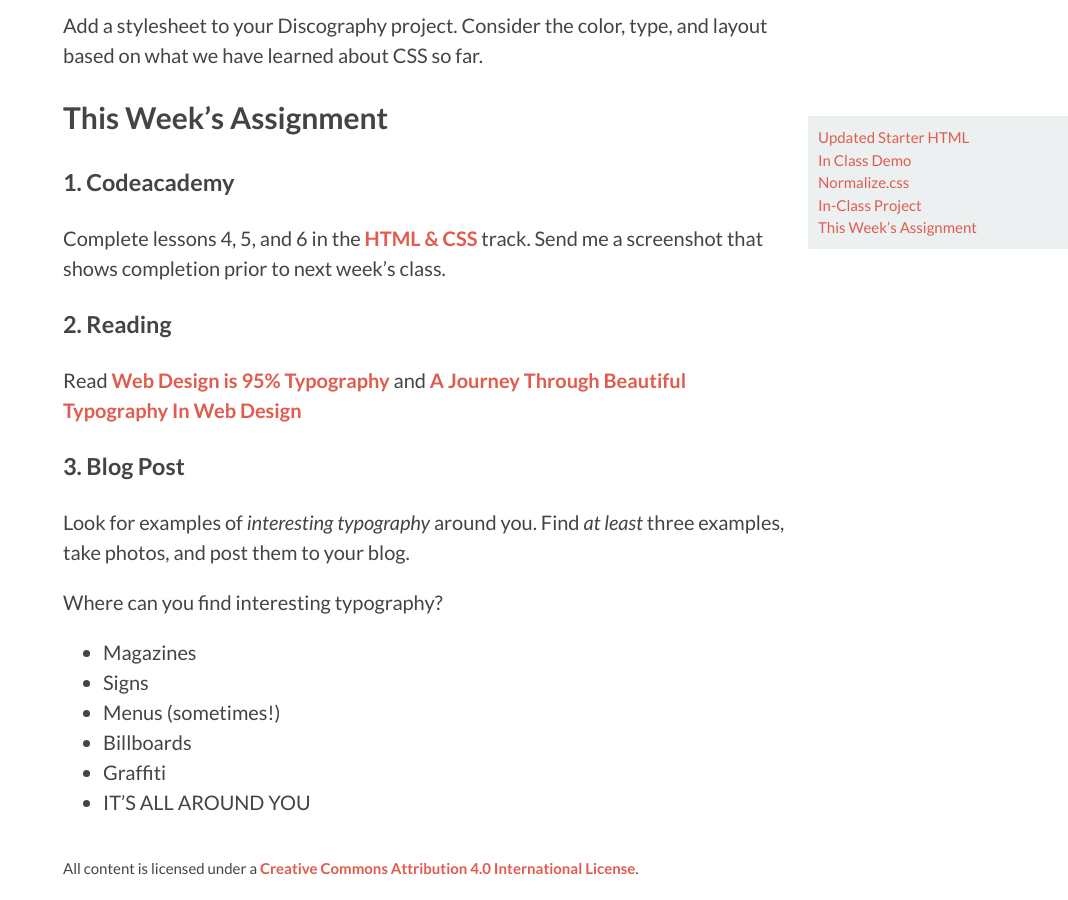
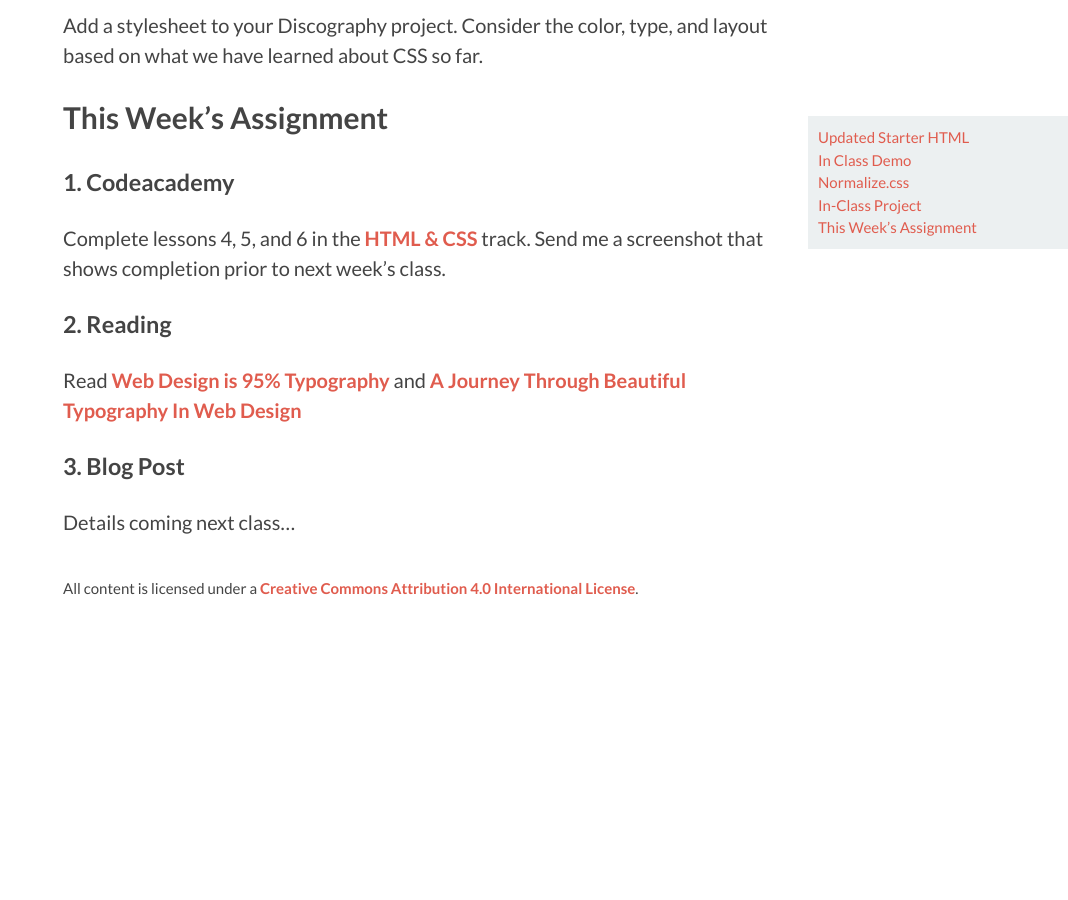
Before and after one commit to DMD1070/DMD1070.github.io, a Jekyll site: the page built from lessons/6-css-deep-dive.md, in a window 1280 px wide and 900 px high, scrolled down 1497 px. Shown: the whole window, without its empty margins (212-1280 px from the left). Built offline with Jekyll 4.4.1, drawn with Linux system fonts in a browser that asks for light colours; Markdown is read by kramdown in place of the engine named in the settings; after the commit the page ends 2117 px from its top, so only the background shows below that.

Commit message:
remove blog post details until next class

```diff
--- a/lessons/6-css-deep-dive.md
+++ b/lessons/6-css-deep-dive.md
@@ -70,13 +70,4 @@ Read [Web Design is 95% Typography](http://ia.net/blog/the-web-is-all-about-typo
 
 ### 3. Blog Post
 
-Look for examples of *interesting typography* around you. Find *at least* three examples, take photos, and post them to your blog.
-
-Where can you find interesting typography?
-
-- Magazines
-- Signs
-- Menus (sometimes!)
-- Billboards
-- Graffiti
-- IT'S ALL AROUND YOU
+Details coming next class...
```
